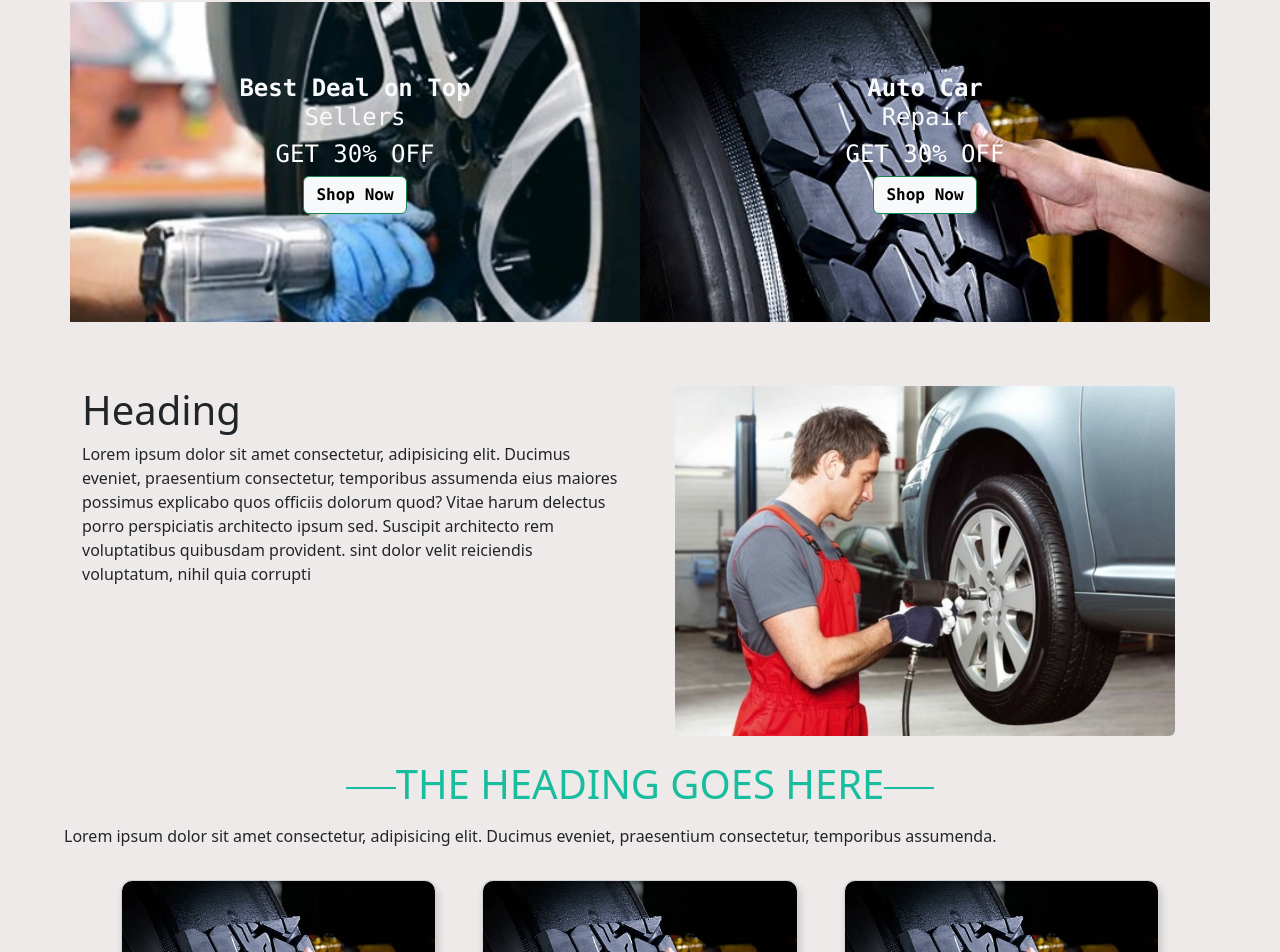
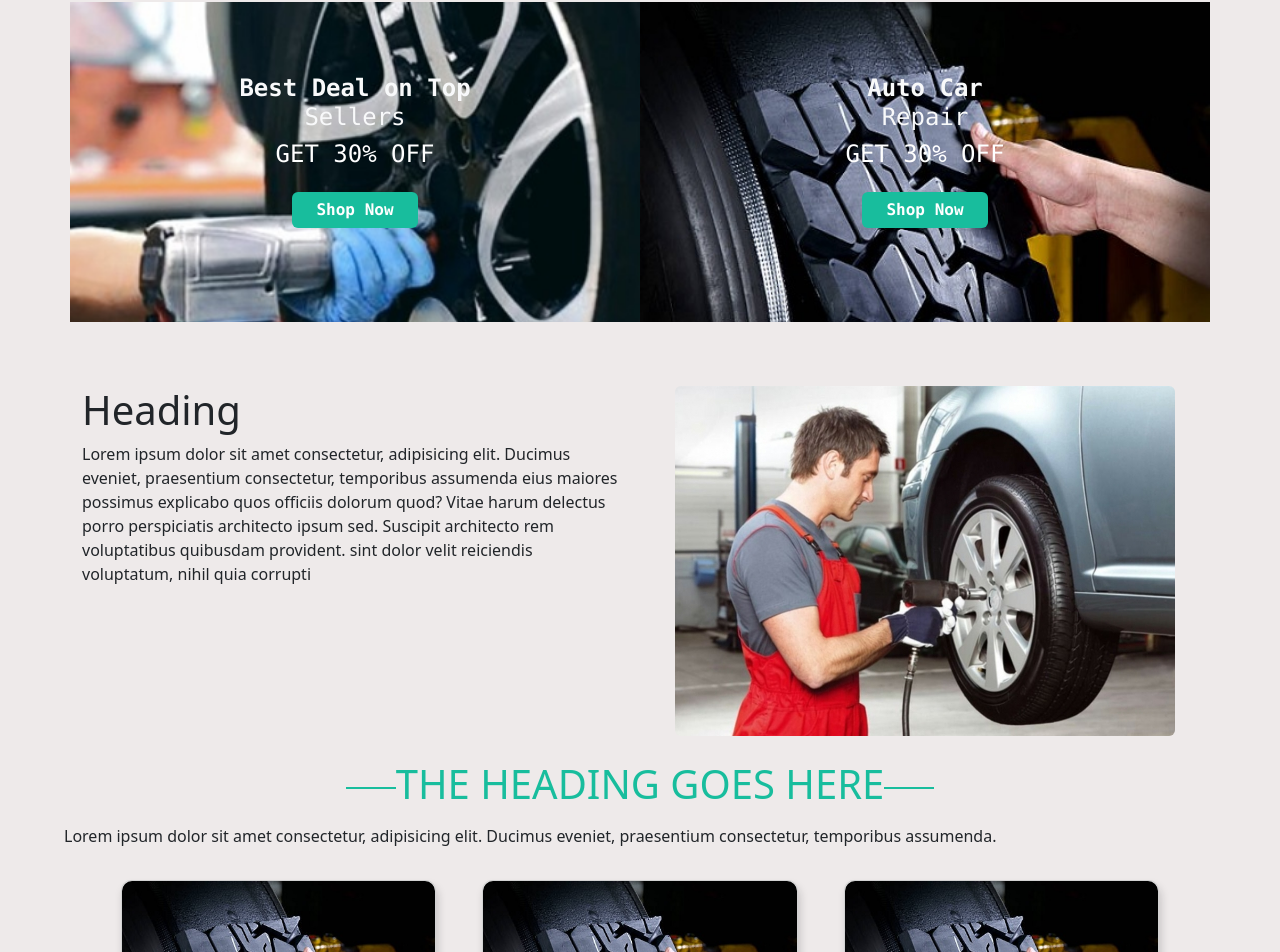
Before and after one commit to Mehwishmushtaq/MrTyreFitter, a React (Vite) app: page / in a window 1280 px wide. Shown: the part 1126-2078 px from the top of the page. Built offline with nearby package versions, Linux system fonts and the light colour scheme.

Commit message:
Update DualBanners.jsx

```diff
--- a/src/components/DualBanners.jsx
+++ b/src/components/DualBanners.jsx
@@ -1,6 +1,5 @@
 import React from 'react';
-// import 'bootstrap/dist/css/bootstrap.min.css';
-import { MDBBtn } from 'mdb-react-ui-kit';
+import Button from 'react-bootstrap/Button';
 
 const SectionWithBanners = () => {
 
@@ -18,9 +17,7 @@ const SectionWithBanners = () => {
                         <h4 className="text-white">
                             GET 30% OFF
                         </h4>
-                        <MDBBtn color='light' rippleColor='dark' className='border border-success'>
-                            Shop Now
-                        </MDBBtn>
+                        <Button variant="success mt-3 px-4">Shop Now</Button>
                     </div>
 
                     <div className="col-md-6 dual-banner-imageTwo text-light p-4 font-monospace" style={{ height: '20rem' }}>
@@ -30,9 +27,7 @@ const SectionWithBanners = () => {
                         <h4 className="text-white">
                             GET 30% OFF
                         </h4>
-                        <MDBBtn color='light' rippleColor='dark' className='border border-success'>
-                            Shop Now
-                        </MDBBtn>
+                        <Button variant="success mt-3 px-4">Shop Now</Button>
                     </div>
                     </div>
             </section>
```
